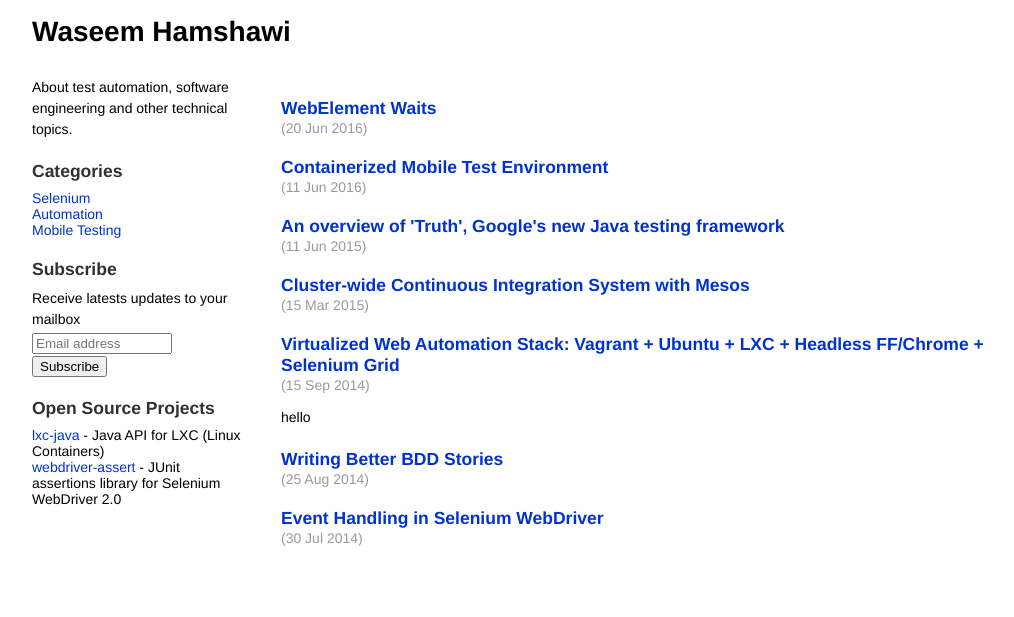
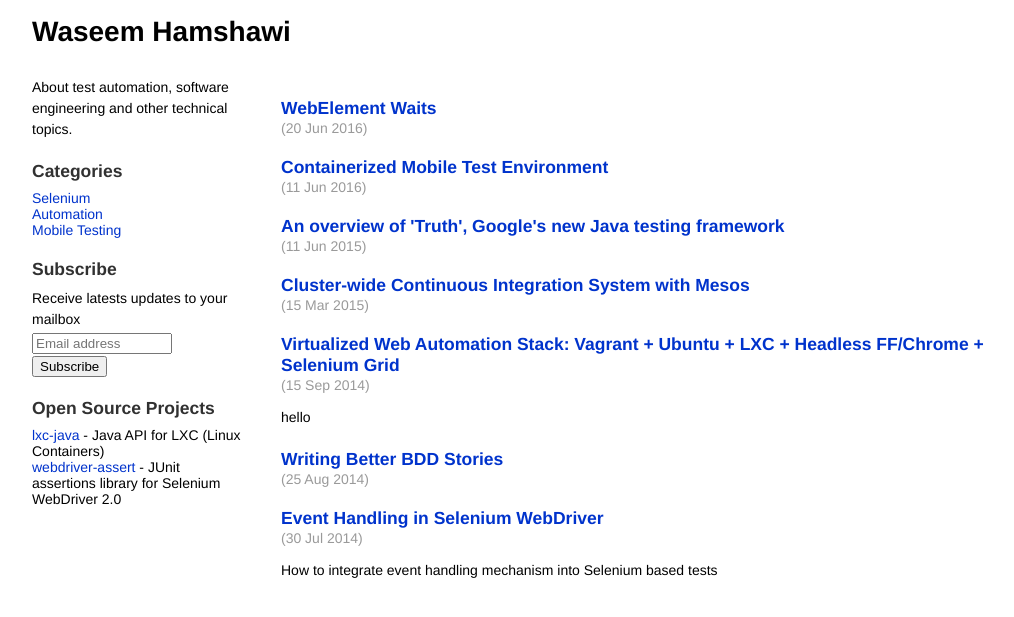
Before and after one commit to waseemh/waseemh.github.io_F, a Jekyll site: the page built from index.html, in a window 1280 px wide. Shown: the top 617 px of the page, without its empty margins (110-1124 px from the left). Built offline with Jekyll 4.4.1, drawn with Linux system fonts in a browser that asks for light colours; the list of posts is cut into pages by our own code.

Commit message:
Update 2014-07-30-event-handling-selenium-webdriver.md

```diff
--- a/_posts/2014-07-30-event-handling-selenium-webdriver.md
+++ b/_posts/2014-07-30-event-handling-selenium-webdriver.md
@@ -5,6 +5,7 @@ comments: true
 category: Selenium
 tags: selenium, webdriver
 permalink: event-handling-selenium-webdriver
+intro: "How to integrate event handling mechanism into Selenium based tests"
 ---
 Hooking into events in an automated testing environment can be helpful for debugging, logging and investigation purposes. Moreover, when it comes to executing automated web tests, these aspects play even more important role in maintaining tests and analyzing results.
 
```
